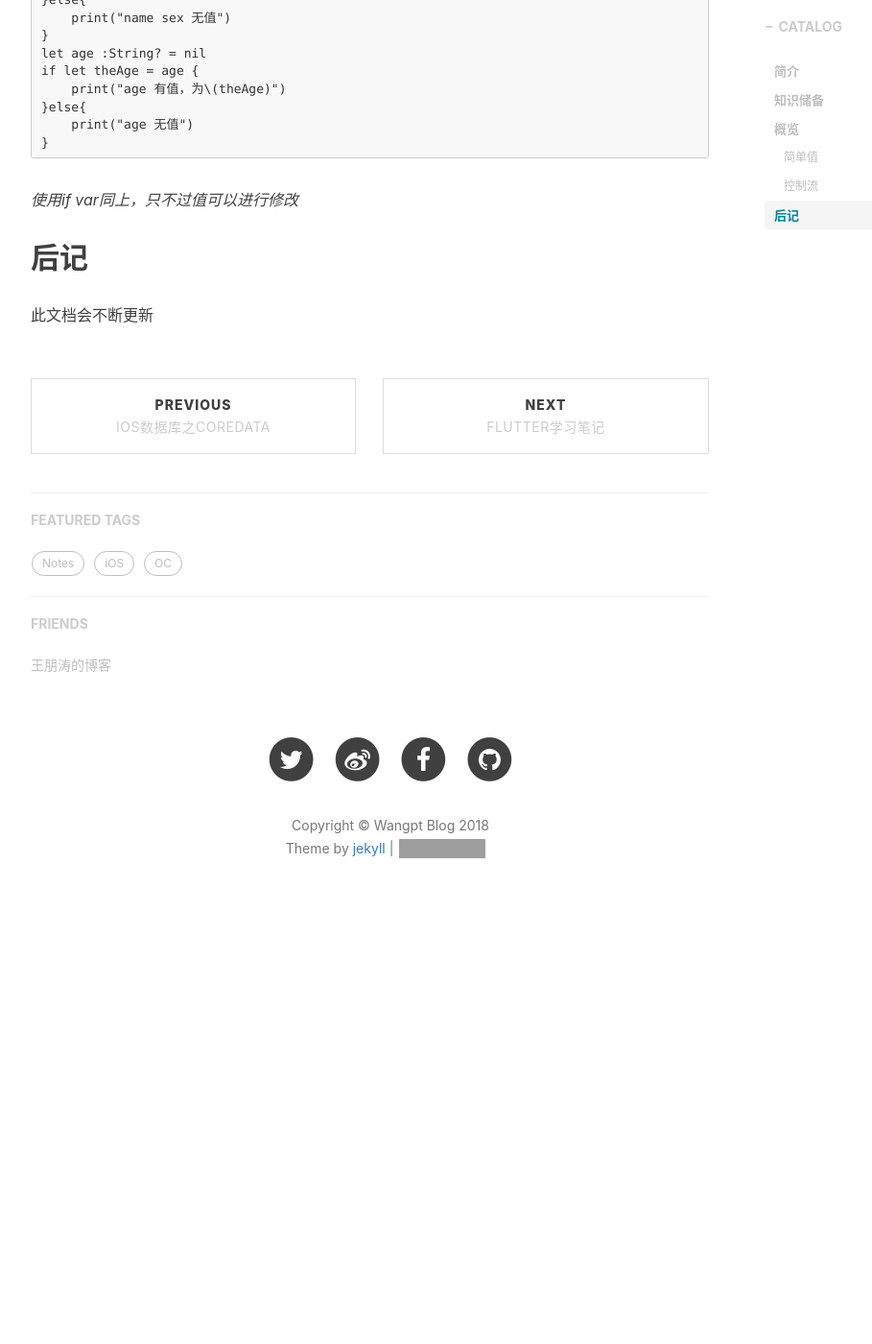
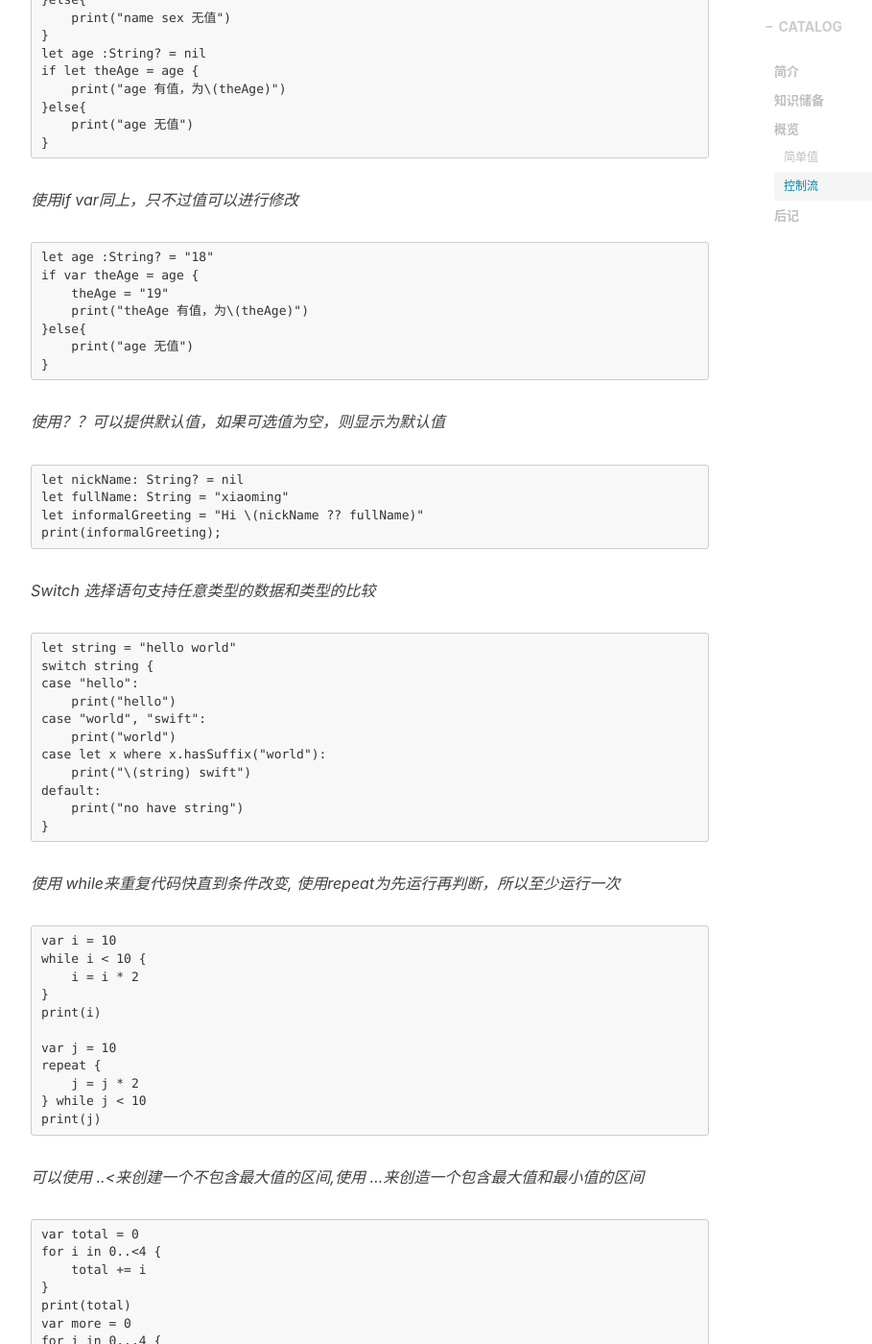
Before and after one commit to wangpt/wangpt.github.io, a Jekyll site: the page built from _posts/2018-09-22-swift-note的.markdown, in a window 1280 px wide and 1400 px high, scrolled down 2757 px. Shown: the whole window at 96% size, without its empty margins (233-1142 px from the left). Built offline with Jekyll 4.4.1, drawn with Linux system fonts in a browser that asks for light colours; nearby versions of some CDN libraries; comment, search, counter and statistics services are not loaded; before the commit the page ends 3745 px from its top, so only the background shows below that; some of the changed text lies outside the part shown; grey boxes are pictures that could not be loaded.

Commit message:
Update _posts/2018-09-22-swift-note的.markdown

````diff
--- a/_posts/2018-09-22-swift-note的.markdown
+++ b/_posts/2018-09-22-swift-note的.markdown
@@ -126,6 +126,70 @@ if let theAge = age {
 
 *使用if var同上，只不过值可以进行修改*
 
+```
+let age :String? = "18"
+if var theAge = age {
+    theAge = "19"
+    print("theAge 有值，为\(theAge)")
+}else{
+    print("age 无值")
+}
+```
+*使用？？可以提供默认值，如果可选值为空，则显示为默认值*
+
+```
+let nickName: String? = nil
+let fullName: String = "xiaoming"
+let informalGreeting = "Hi \(nickName ?? fullName)"
+print(informalGreeting);
+```
+
+*Switch 选择语句支持任意类型的数据和类型的比较*
+
+```
+let string = "hello world"
+switch string {
+case "hello":
+    print("hello")
+case "world", "swift":
+    print("world")
+case let x where x.hasSuffix("world"):
+    print("\(string) swift")
+default:
+    print("no have string")
+}
+```
+*使用 while来重复代码快直到条件改变, 使用repeat为先运行再判断，所以至少运行一次*
+
+```
+var i = 10
+while i < 10 {
+    i = i * 2
+}
+print(i)
+
+var j = 10
+repeat {
+    j = j * 2
+} while j < 10
+print(j)
+```
+*可以使用 ..<来创建一个不包含最大值的区间,使用 ...来创造一个包含最大值和最小值的区间*
+
+```
+var total = 0
+for i in 0..<4 {
+    total += i
+}
+print(total)
+var more = 0
+for i in 0...4 {
+    more += i
+}
+print(more)
+```
+
+
 ## 后记
 
 此文档会不断更新
````
